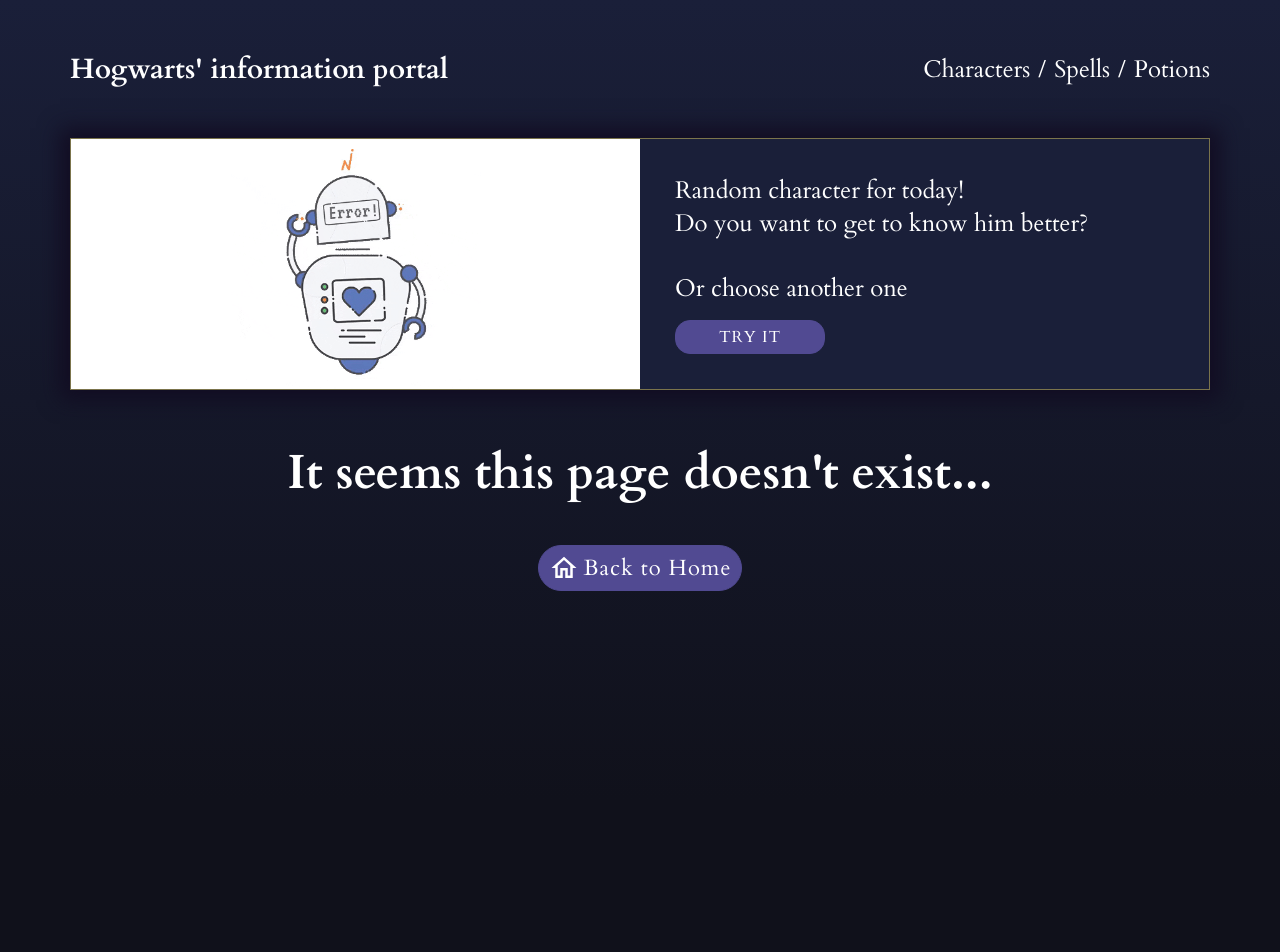
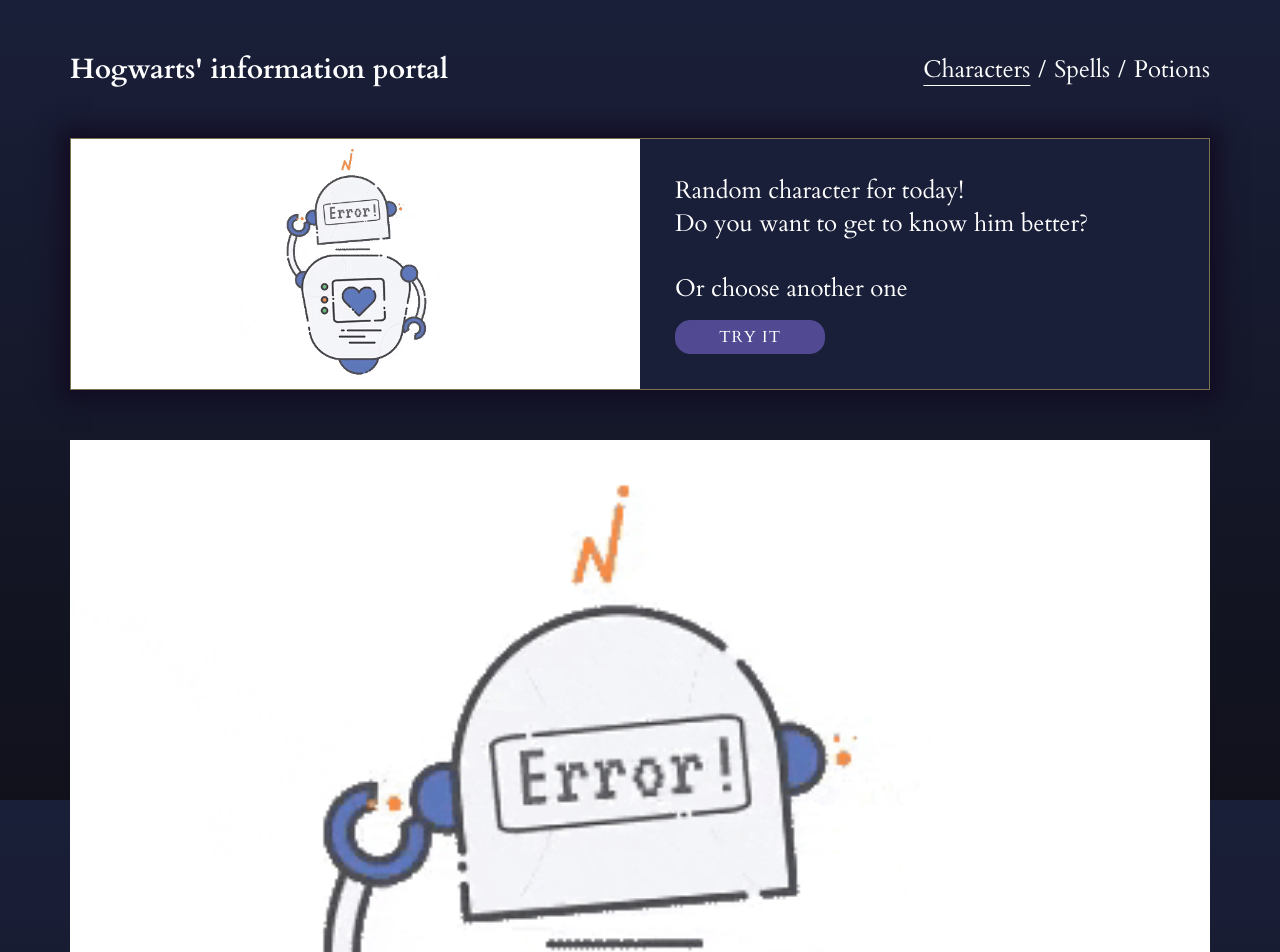
Before and after one commit to Creepycreep/hp-app, a React (Create React App) app: page /hp-app/1/1 in a window 1280 px wide. Shown: the top 952 px of the page. Before the commit the page ends 800 px from the top, so only its background shows below. Built offline with nearby package versions, Linux system fonts and the light colour scheme; no server answers.

Commit message:
fix: paths

```diff
--- a/src/components/card-random/card-random.jsx
+++ b/src/components/card-random/card-random.jsx
@@ -95,7 +95,7 @@ const View = ({ char }) => {
       </div>
 
       <div className="card__controls">
-        <Link to={`characters/${id}`} className='button button--filled'>Homepage</Link>
+        <Link to={`hp-app/characters/${id}`} className='button button--filled'>Homepage</Link>
         <a href={wiki} className='button button--outline'>Wiki</a>
       </div>
     </div>
--- a/src/components/card/card.jsx
+++ b/src/components/card/card.jsx
@@ -126,7 +126,7 @@ const View = ({ char, id }) => {
       </div>
 
       <div className="card__controls">
-        <Link to={`characters/${id}`} className='button button--filled'>Homepage</Link>
+        <Link to={`/hp-app/characters/${id}`} className='button button--filled'>Homepage</Link>
         <a href={wiki} className='button button--outline'>Wiki</a>
       </div>
     </>
--- a/src/components/dynamicItem/dynamicItem.jsx
+++ b/src/components/dynamicItem/dynamicItem.jsx
@@ -76,7 +76,7 @@ const View = ({ item, category }) => {
 
   return (
     <>
-      <Link to={category === 'characters' ? '/' : `/${category}`} className='button back'>
+      <Link to={category === 'characters' ? '/hp-app/' : `/hp-app/${category}`} className='button back'>
         <Icon path={mdiArrowLeft} size={'25px'} />
         Back
       </Link>
--- a/src/components/header/header.jsx
+++ b/src/components/header/header.jsx
@@ -7,14 +7,14 @@ const Header = () => {
   return (
     <header className='header'>
       <div className="container">
-        <h1><Link to="/">Hogwarts' information portal</Link></h1>
+        <h1><Link to="/hp-app/">Hogwarts' information portal</Link></h1>
 
         <nav className='header__menu menu'>
-          <NavLink to='/' className={({ isActive }) => (isActive ? 'menu__item  is-active' : 'menu__item ')}>Characters</NavLink>
+          <NavLink to='/hp-app/' className={({ isActive }) => (isActive ? 'menu__item  is-active' : 'menu__item ')}>Characters</NavLink>
           <span>/</span>
-          <NavLink to='/spells' className={({ isActive }) => (isActive ? 'menu__item  is-active' : 'menu__item ')} >Spells</NavLink>
+          <NavLink to='/hp-app/spells' className={({ isActive }) => (isActive ? 'menu__item  is-active' : 'menu__item ')} >Spells</NavLink>
           <span>/</span>
-          <NavLink to='/potions' className={({ isActive }) => (isActive ? 'menu__item  is-active' : 'menu__item ')} >Potions</NavLink>
+          <NavLink to='/hp-app/potions' className={({ isActive }) => (isActive ? 'menu__item  is-active' : 'menu__item ')} >Potions</NavLink>
         </nav>
       </div>
     </header>
--- a/src/components/preview-card/preview-card.jsx
+++ b/src/components/preview-card/preview-card.jsx
@@ -23,7 +23,7 @@ const PreviewCard = ({ name, thumbnail, houseString, onCharSelected, category, i
       <View thumbnail={thumbnail} name={name} />
     </div>
     :
-    <Link to={`/${category}/${id}`} className={`preview-card`}>
+    <Link to={`/hp-app/${category}/${id}`} className={`preview-card`}>
       <View thumbnail={thumbnail} name={name} />
     </Link>
 
--- a/src/core/app/App.jsx
+++ b/src/core/app/App.jsx
@@ -26,9 +26,9 @@ const App = () => {
         <main className="main">
           <Suspense fallback={<span>Loading...</span>}>
             <Routes>
-              <Route path='/' element={<MainPage />} />
-              <Route path='/:category' element={<ListPage />} />
-              <Route path='/:category/:itemId' element={<ItemPage />} />
+              <Route path='/hp-app' element={<MainPage />} />
+              <Route path='/hp-app/:category' element={<ListPage />} />
+              <Route path='/hp-app/:category/:itemId' element={<ItemPage />} />
 
               <Route path='*' element={<LostPage />} />
             </Routes>
--- a/src/pages/404.jsx
+++ b/src/pages/404.jsx
@@ -24,7 +24,7 @@ const LostPage = () => {
 
       <h1 style={{ fontSize: '48px' }}>It seems this page doesn't exist...</h1>
 
-      <Link to='/' className='button button--lg button--filled'>
+      <Link to='/hp-app/' className='button button--lg button--filled'>
         <Icon path={mdiHomeOutline} size={'30px'} />
         Back to Home
       </Link>
```
